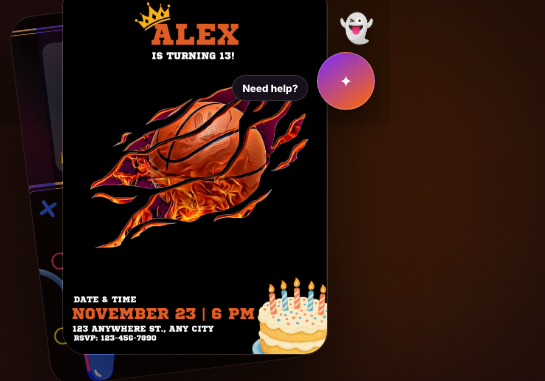
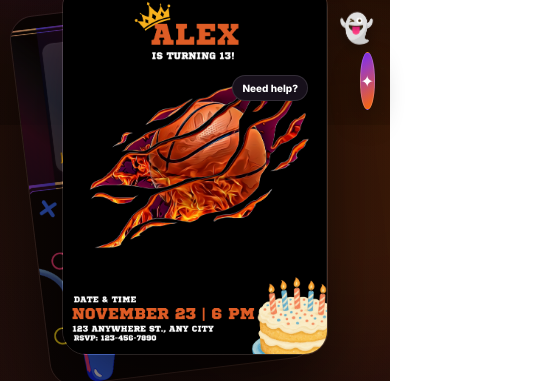
Before and after one commit to Party-Pixel/Party-Pixel-Studio, a plain HTML site: page index.html in a window 390 px wide. Shown: the part 719-1100 px from the top of the page, 545 px wide, since content can reach past the window. Drawn offline with Linux system fonts and the light colour scheme.

Commit message:
ai zoom fix mobile

```diff
--- a/style.css
+++ b/style.css
@@ -2159,3 +2159,39 @@ footer {
     scroll-behavior: auto !important;
   }
 }
+
+/* ================================
+   MOBILE AI BUTTON FIX
+================================ */
+
+html,
+body {
+  width: 100%;
+  max-width: 100%;
+  overflow-x: hidden;
+}
+
+.chat-button {
+  position: fixed;
+  right: 20px;
+  bottom: 20px;
+  z-index: 9999;
+  max-width: calc(100vw - 40px);
+}
+
+@media (max-width: 600px) {
+  .chat-button {
+    right: 15px;
+    bottom: 15px;
+    transform: none;
+    width: auto;
+    max-width: calc(100vw - 30px);
+  }
+
+  .chat-box {
+    right: 15px;
+    left: 15px;
+    width: auto;
+    max-width: calc(100vw - 30px);
+  }
+}
```
